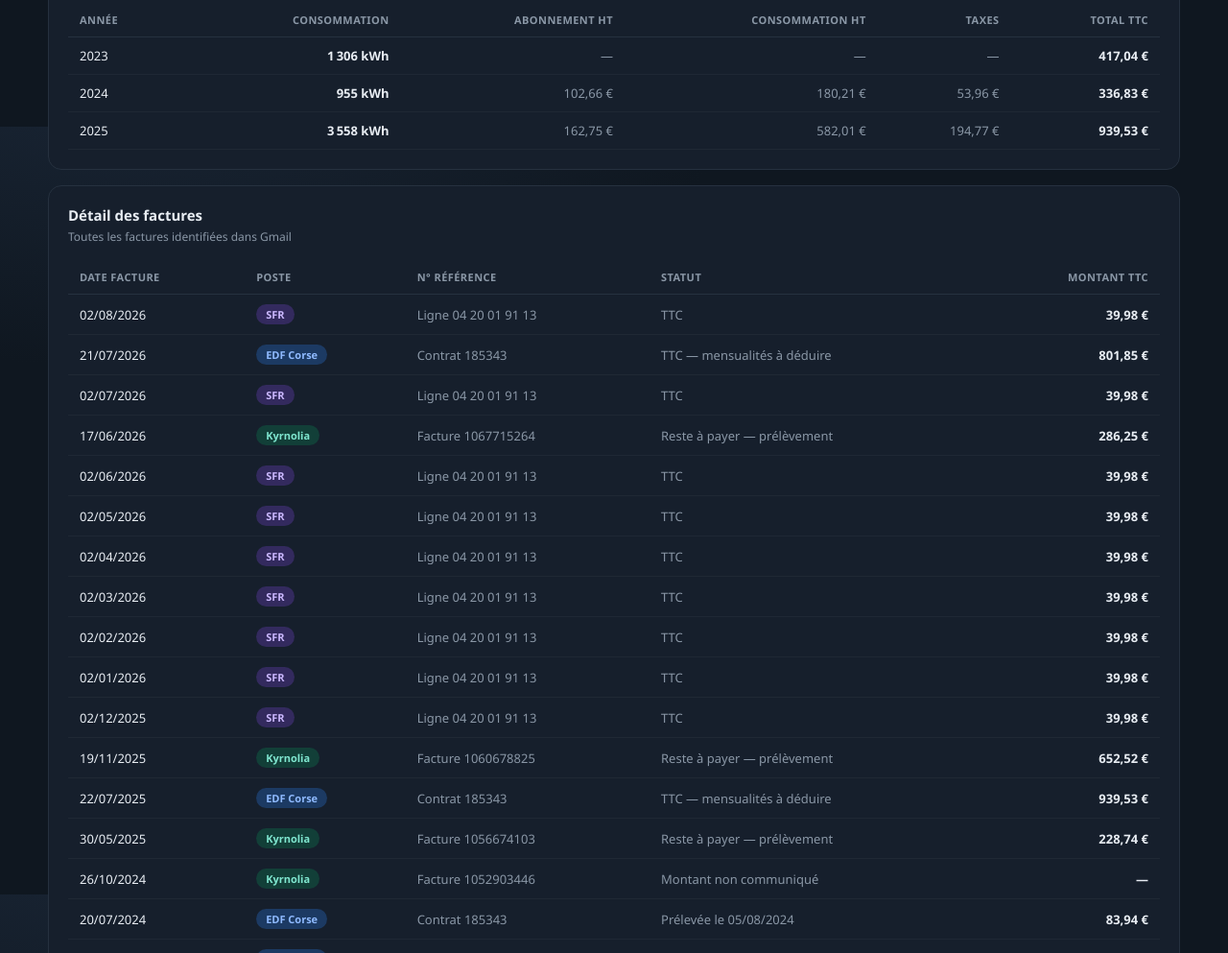
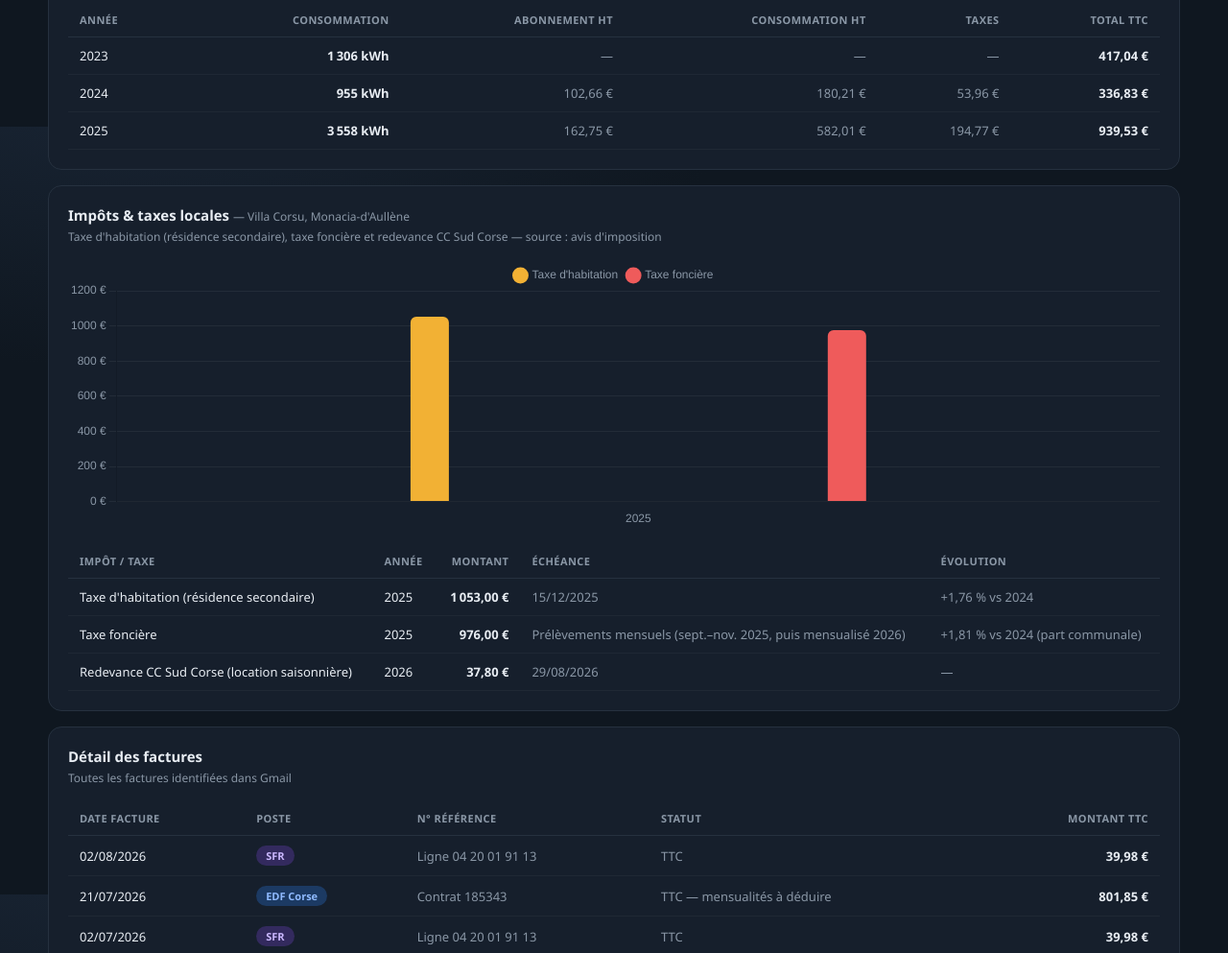
Before and after one commit to villaCorsu/admin, a plain HTML site: page depenses.html in a window 1280 px wide. Shown: the part 1468-2461 px from the top of the page at 96% size. Drawn offline with nearby package versions, Linux system fonts and the light colour scheme.

Commit message:
Ajoute le suivi des impôts et taxes locales (habitation, foncière, CC Sud Corse)

```diff
--- a/depenses.html
+++ b/depenses.html
@@ -182,6 +182,23 @@
         </tr>
       </thead>
       <tbody id="consoTableBody"></tbody>
+    </table>
+  </div>
+  <div class="panel" style="margin-bottom:16px;">
+    <h2>Impôts &amp; taxes locales <span class="muted" style="font-weight:400;font-size:12px;">— Villa Corsu, Monacia-d'Aullène</span></h2>
+    <p class="desc">Taxe d'habitation (résidence secondaire), taxe foncière et redevance CC Sud Corse — source : avis d'imposition</p>
+    <div class="chart-box"><canvas id="chartImpots"></canvas></div>
+    <table style="margin-top:16px;">
+      <thead>
+        <tr>
+          <th>Impôt / taxe</th>
+          <th>Année</th>
+          <th style="text-align:right;">Montant</th>
+          <th>Échéance</th>
+          <th>Évolution</th>
+        </tr>
+      </thead>
+      <tbody id="impotsTableBody"></tbody>
     </table>
   </div>
   <div class="panel">
@@ -448,6 +465,36 @@ document.getElementById('consoTableBody').innerHTML = CONSO_EDF.map(x => `
     <td style="text-align:right;" class="amount">${fmtEUR(x.totalTTC)}</td>
   </tr>
 `).join('');
+const IMPOTS_DATA = [
+  { type: "Taxe d'habitation (résidence secondaire)", year: 2025, amount: 1053.00, due: "15/12/2025", variation: "+1,76 % vs 2024" },
+  { type: "Taxe foncière", year: 2025, amount: 976.00, due: "Prélèvements mensuels (sept.–nov. 2025, puis mensualisé 2026)", variation: "+1,81 % vs 2024 (part communale)" },
+  { type: "Redevance CC Sud Corse (location saisonnière)", year: 2026, amount: 37.80, due: "29/08/2026", variation: "—" }
+];
+const impotsYears = [...new Set(IMPOTS_DATA.filter(x => x.type.startsWith('Taxe')).map(x => x.year))].sort();
+new Chart(document.getElementById('chartImpots'), {
+  type: 'bar',
+  data: {
+    labels: impotsYears.map(String),
+    datasets: [
+      { label: "Taxe d'habitation", data: impotsYears.map(y => { const it = IMPOTS_DATA.find(x => x.year === y && x.type.startsWith("Taxe d'habitation")); return it ? it.amount : null; }), backgroundColor: '#f2b134', borderRadius: 6, maxBarThickness: 40 },
+      { label: 'Taxe foncière', data: impotsYears.map(y => { const it = IMPOTS_DATA.find(x => x.year === y && x.type === 'Taxe foncière'); return it ? it.amount : null; }), backgroundColor: '#ef5b5b', borderRadius: 6, maxBarThickness: 40 }
+    ]
+  },
+  options: {
+    responsive: true, maintainAspectRatio: false,
+    plugins: { legend: { labels: { color: '#8a97a6', usePointStyle: true } }, tooltip: { callbacks: { label: ctx => ctx.dataset.label + ' : ' + fmtEUR(ctx.raw) } } },
+    scales: { x: { ticks: { color: '#8a97a6' }, grid: { display: false } }, y: { ticks: { color: '#8a97a6', callback: v => v + ' €' }, grid: { color: 'rgba(255,255,255,0.06)' } } }
+  }
+});
+document.getElementById('impotsTableBody').innerHTML = IMPOTS_DATA.map(x => `
+  <tr>
+    <td>${x.type}</td>
+    <td>${x.year}</td>
+    <td style="text-align:right;" class="amount">${fmtEUR(x.amount)}</td>
+    <td class="muted">${x.due}</td>
+    <td class="muted">${x.variation}</td>
+  </tr>
+`).join('');
 const rows = [
   ...DATA.edf.map(x => ({...x, poste: 'edf', posteLabel: 'EDF Corse'})),
   ...DATA.kyrnolia.map(x => ({...x, poste: 'kyr', posteLabel: 'Kyrnolia'})),
```
